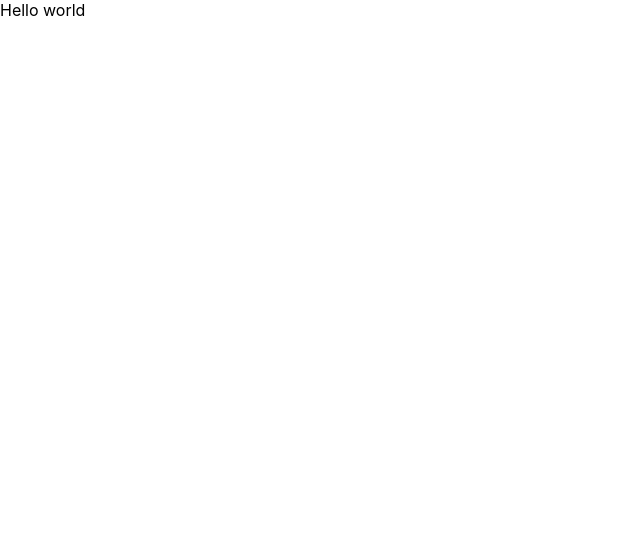
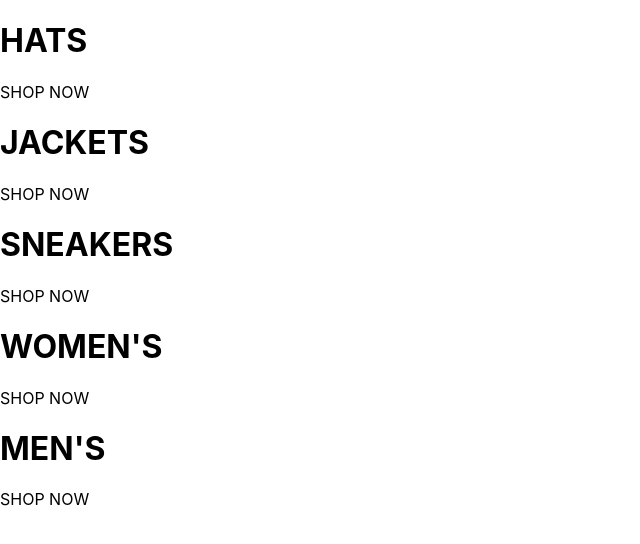
Before and after one commit to hildakh/ChicNGlam, a React (Create React App) app: page / in a window 1280 px wide. Shown: the top 544 px of the page, without its empty margins (0-640 px from the left). Built offline with nearby package versions, Linux system fonts and the light colour scheme; the HTML template or start-up script is replaced by a standard one.

Commit message:
basic containers added to homepage and homepage loaded in app

```diff
--- a/src/App.js
+++ b/src/App.js
@@ -1,10 +1,11 @@
 import React from 'react';
 import './App.css';
+import HomePage from './HomePage';
 
 function App() {
   return (
     <div>
-    Hello world
+    <HomePage/>
     </div>
   );
 }
--- a/src/HomePage.jsx
+++ b/src/HomePage.jsx
@@ -1,7 +1,41 @@
-import React from 'react';
+import React from "react";
 
 const HomePage = () => (
-  <div className='homepage'>
+  <div className="homepage">
+    <div className="directory-menu">
+      <div className="menu-item">
+        <div className="content">
+          <h1 className="title">HATS</h1>
+          <span className="subtitle">SHOP NOW</span>
+        </div>
+      </div>
+      <div className="menu-item">
+        <div className="content">
+          <h1 className="title">JACKETS</h1>
+          <span className="subtitle">SHOP NOW</span>
+        </div>
+      </div>
+      <div className="menu-item">
+        <div className="content">
+          <h1 className="title">SNEAKERS</h1>
+          <span className="subtitle">SHOP NOW</span>
+        </div>
+      </div>
+      <div className="menu-item">
+        <div className="content">
+          <h1 className="title">WOMEN'S</h1>
+          <span className="subtitle">SHOP NOW</span>
+        </div>
+      </div>
+      <div className="menu-item">
+        <div className="content">
+          <h1 className="title">MEN'S</h1>
+          <span className="subtitle">SHOP NOW</span>
+        </div>
+      </div>
 
+    </div>
   </div>
-)
+);
+
+export default HomePage;
```
